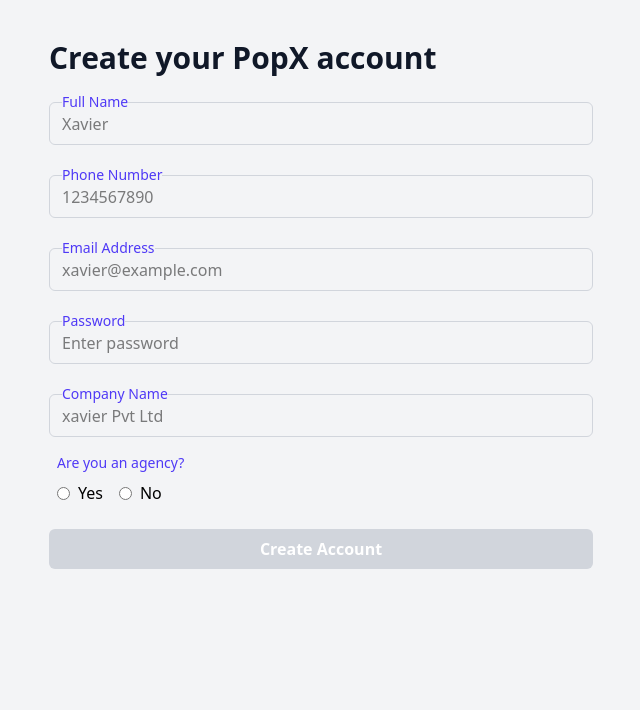
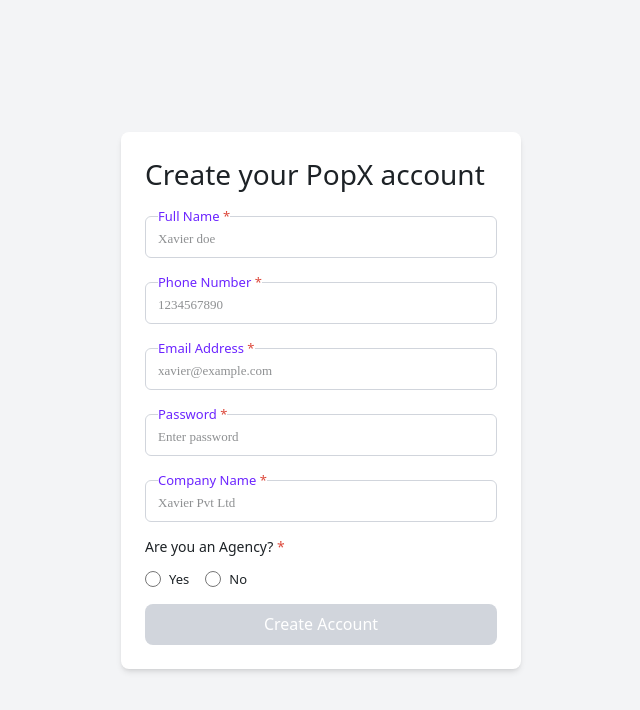
Before and after one commit to imshah-id/assignment, a React (Vite) app: page /register in a window 1280 px wide. Shown: the top 710 px of the page, without its empty margins (319-959 px from the left). Built offline with nearby package versions, Linux system fonts and the light colour scheme.

Commit message:
pixel perfect

```diff
--- a/src/pages/Login.jsx
+++ b/src/pages/Login.jsx
@@ -3,29 +3,37 @@ import { useForm } from "react-hook-form";
 import { useNavigate } from "react-router-dom";
 
 const Login = () => {
-    const navigate = useNavigate();
+  const navigate = useNavigate();
   const {
     register,
     handleSubmit,
-    formState: { errors,isValid },
-  } = useForm({mode:'onChange'});
+    formState: { errors, isValid },
+  } = useForm({ mode: "onChange" });
+
   const onSubmit = () => {
-    navigate('/profile')
+    navigate("/profile");
   };
 
   return (
-    <div className="bg-gray-100 ">
-      <div className=" h-screen p-4 sm:max-w-lg md:max-w-xl mx-auto">
-        <h2 className="text-3xl  font-semibold text-gray-900 mb-2 mt-6">
+    <div className="flex items-center  min-h-screen bg-gray-100 px-4">
+      <div className="w-full max-w-md   rounded-2xl p-2">
+        {/* Heading */}
+        <h2 className="text-[28px] font-medium text-[#1D2226] mb-2">
           Sign in to your PopX account
         </h2>
-        <p className="  text-gray-500 mb-6">
+        <p className="text-[18px] text-[#919191] mb-6">
           Lorem ipsum dolor sit amet, consectetur adipiscing elit.
         </p>
-        <form onSubmit={handleSubmit(onSubmit)}>
-          <fieldset className="border border-gray-300 mb-4 pb-2 px-3 rounded-md">
-            <legend className="text-sm text-indigo-600  ">Email Address</legend>
+
+        {/* Form */}
+        <form onSubmit={handleSubmit(onSubmit)} className="space-y-4">
+          {/* Email Field */}
+          <fieldset className="border border-gray-300 rounded-lg pb-2 ">
+            <legend className="text-[13px] text-[#6C25FF] px-2">
+              Email Address
+            </legend>
             <input
+              type="email"
               placeholder="Enter email address"
               {...register("email", {
                 required: "Email is required",
@@ -34,31 +42,41 @@ const Login = () => {
                   message: "Invalid email format",
                 },
               })}
-              className=" w-full outline-0 rounded-md"
+              className="w-full px-3 text-[14px] text-gray-900 outline-none  focus:border-none"
             />
           </fieldset>
           {errors.email && (
-            <p className="text-red-500 text-balance">{errors.email.message}</p>
+            <p className="text-[13px] text-[#DD4A3D]">{errors.email.message}</p>
           )}
-          <fieldset className="border border-gray-300 pb-2  px-3 rounded-md">
-            <legend className="text-sm  text-indigo-600">Password</legend>
+
+          {/* Password Field */}
+          <fieldset className="border border-gray-300 rounded-lg pb-2">
+            <legend className="text-[13px] text-[#6C25FF] px-2">
+              Password
+            </legend>
             <input
               type="password"
               placeholder="Enter password"
               {...register("password", {
-                required: "password is required",
+                required: "Password is required",
               })}
-              className=" w-full outline-0  rounded-md"
+              className="w-full text-[14px] text-gray-900 outline-none px-3 focus:border-none"
             />
           </fieldset>
           {errors.password && (
-            <p className="text-red-500">{errors.password.message}</p>
+            <p className="text-[13px] text-[#DD4A3D]">
+              {errors.password.message}
+            </p>
           )}
+
+          {/* Login Button */}
           <button
             type="submit"
             disabled={!isValid}
-            className={`font-semibold text-white p-2 mt-3 rounded-md w-full transition-all ${
-              isValid ? "bg-[#6C25FF]" : "bg-gray-300 cursor-not-allowed"
+            className={`w-full p-3 text-[16px] font-medium text-white rounded-lg transition-all ${
+              isValid
+                ? "bg-[#6C25FF] hover:bg-[#5a1fd1]"
+                : "bg-gray-300 cursor-not-allowed"
             }`}
           >
             Login
--- a/src/pages/Register.jsx
+++ b/src/pages/Register.jsx
@@ -16,123 +16,97 @@ const Register = () => {
   };
 
   return (
-    <div className="bg-gray-100">
-      <div className="h-screen p-4 sm:max-w-lg md:max-w-xl mx-auto">
-        <h2 className="text-3xl  font-semibold text-gray-900 mb-4 mt-6">
+    <div className="bg-gray-100 flex justify-center items-center h-screen">
+      <div className="bg-white p-6 rounded-lg shadow-md w-[350px] sm:w-[400px]">
+        <h2 className="text-[28px] font-medium text-[#1D2226] leading-[36px] font-rubik mb-4">
           Create your PopX account
         </h2>
 
-        <form onSubmit={handleSubmit(onSubmit)} className="gap-2 flex flex-col">
-          <fieldset className="border border-gray-300 pb-2 px-3 rounded-md">
-            <legend className="text-sm text-indigo-600">Full Name</legend>
+        <form
+          onSubmit={handleSubmit(onSubmit)}
+          className="flex flex-col gap-4 font-rubik"
+        >
+          {[
+            { label: "Full Name", name: "fullName", placeholder: "Xavier doe" },
+            { label: "Phone Number", name: "phone", placeholder: "1234567890" },
+            {
+              label: "Email Address",
+              name: "email",
+              placeholder: "xavier@example.com",
+            },
+            {
+              label: "Password",
+              name: "password",
+              placeholder: "Enter password",
+              type: "password",
+            },
+            {
+              label: "Company Name",
+              name: "company",
+              placeholder: "Xavier Pvt Ltd",
+            },
+          ].map(({ label, name, placeholder, type = "text" }) => (
+            <fieldset
+              key={name}
+              className="border border-gray-300 rounded-md pb-2 px-3 "
+            >
+              <legend className="text-[13px] font-rubik text-[#6C25FF] font-regular leading-[17px]">
+                {label} <span className="text-[#DD4A3D]">*</span>
+              </legend>
+
               <input
-              placeholder="Xavier"
-              {...register("fullName", { required: "Full name is required" })}
-              className="w-full outline-0 rounded-md "
+                type={type}
+                placeholder={placeholder}
+                {...register(name, { required: `${label} is required` })}
+                className="w-full text-[13px] text-[#1D2226] leading-[17px] outline-none font-[rubik]"
               />
             </fieldset>
-          {errors.fullName && (
-            <p className="text-red-500 text-sm">{errors.fullName.message}</p>
-          )}
+          ))}
 
-          <fieldset className="border border-gray-300 pb-2 px-3 rounded-md mt-3">
-            <legend className="text-sm text-indigo-600">Phone Number</legend>
-            <input
-              placeholder="1234567890"
-              {...register("phone", {
-                required: "Phone number is required",
-                pattern: {
-                  value: /^[0-9]{10}$/,
-                  message: "Enter a valid 10-digit phone number",
-                },
-              })}
-              className="w-full outline-0 rounded-md "
-            />
-          </fieldset>
-          {errors.phone && (
-            <p className="text-red-500 text-sm">{errors.phone.message}</p>
-          )}
+          {Object.entries(errors).map(([key, error]) => (
+            <p
+              key={key}
+              className="text-[13px] font-rubik text-[#DD4A3D] leading-[17px]"
+            >
+              {error.message}
+            </p>
+          ))}
 
-          <fieldset className="border border-gray-300 pb-2 px-3 rounded-md mt-3">
-            <legend className="text-sm text-indigo-600">Email Address</legend>
-            <input
-              placeholder="xavier@example.com"
-              {...register("email", {
-                required: "Email is required",
-                pattern: {
-                  value: /^\S+@\S+\.\S+$/,
-                  message: "Invalid email format",
-                },
-              })}
-              className="w-full outline-0 rounded-md "
-            />
-          </fieldset>
-          {errors.email && (
-            <p className="text-red-500 text-sm">{errors.email.message}</p>
-          )}
+          <label className="text-[14px] font-rubik font-regular text-[#1D2226] leading-[17px]">
+            Are you an Agency? <span className="text-[#DD4A3D]">*</span>
+          </label>
 
-          <fieldset className="border border-gray-300 pb-2 px-3 rounded-md mt-3">
-            <legend className="text-sm text-indigo-600">Password</legend>
-            <input
-              type="password"
-              placeholder="Enter password"
-              {...register("password", { required: "Password is required" })}
-              className="w-full outline-0 rounded-md "
-            />
-          </fieldset>
-          {errors.password && (
-            <p className="text-red-500 text-sm">{errors.password.message}</p>
-          )}
-
-          <fieldset className="border border-gray-300 pb-2 px-3 rounded-md mt-3">
-            <legend className="text-sm text-indigo-600">Company Name</legend>
-            <input
-              placeholder="xavier Pvt Ltd"
-              {...register("company", { required: "Company name is required" })}
-              className="w-full outline-0 rounded-md "
-            />
-          </fieldset>
-          {errors.company && (
-            <p className="text-red-500 text-sm">{errors.company.message}</p>
-          )}
-
-          <label className="text-sm mx-2 mt-2  text-indigo-600">
-            Are you an agency?
-          </label>
-          <div className="flex gap-4 mx-2">
-            <label className="flex items-center">
+          <div className="flex gap-4">
+            {["Yes", "No"].map((option) => (
+              <label
+                key={option}
+                className="flex items-center text-[13px] text-[#1D2226] leading-[17px]"
+              >
                 <input
                   type="radio"
                   {...register("agency", {
                     required: "Please select an option",
                   })}
-                value="Yes"
-                className="accent-indigo-500 mr-2"
+                  value={option}
+                  className="accent-[#6C25FF] w-4 h-4 mr-2"
                 />
-              Yes
+                {option}
               </label>
-            <label className="flex items-center">
-              <input
-                className="accent-indigo-500 mr-2"
-                type="radio"
-                {...register("agency", {
-                  required: "Please select an option",
-                })}
-                value="No"
-              />
-              No
-            </label>
+            ))}
           </div>
-
           {errors.agency && (
-            <p className="text-red-500 text-sm">{errors.agency.message}</p>
+            <p className="text-[13px] font-rubik text-[#DD4A3D] leading-[17px]">
+              {errors.agency.message}
+            </p>
           )}
 
           <button
             type="submit"
             disabled={!isValid}
-            className={`font-semibold text-white p-2 mt-4 rounded-md w-full transition-all ${
-              isValid ? "bg-[#6C25FF]" : "bg-gray-300 cursor-not-allowed"
+            className={`font-rubik font-medium text-[16px] leading-[17px] text-[#FFFFFF] p-3 rounded-lg w-full transition-all ${
+              isValid
+                ? "bg-[#6C25FF] hover:bg-[#5720D4]"
+                : "bg-gray-300 cursor-not-allowed"
             }`}
           >
             Create Account
```
Also changed, not shown: src/pages/LandingPage.jsx (+5 -5 lines). Lines whose indentation alone changed are shown as unchanged.
